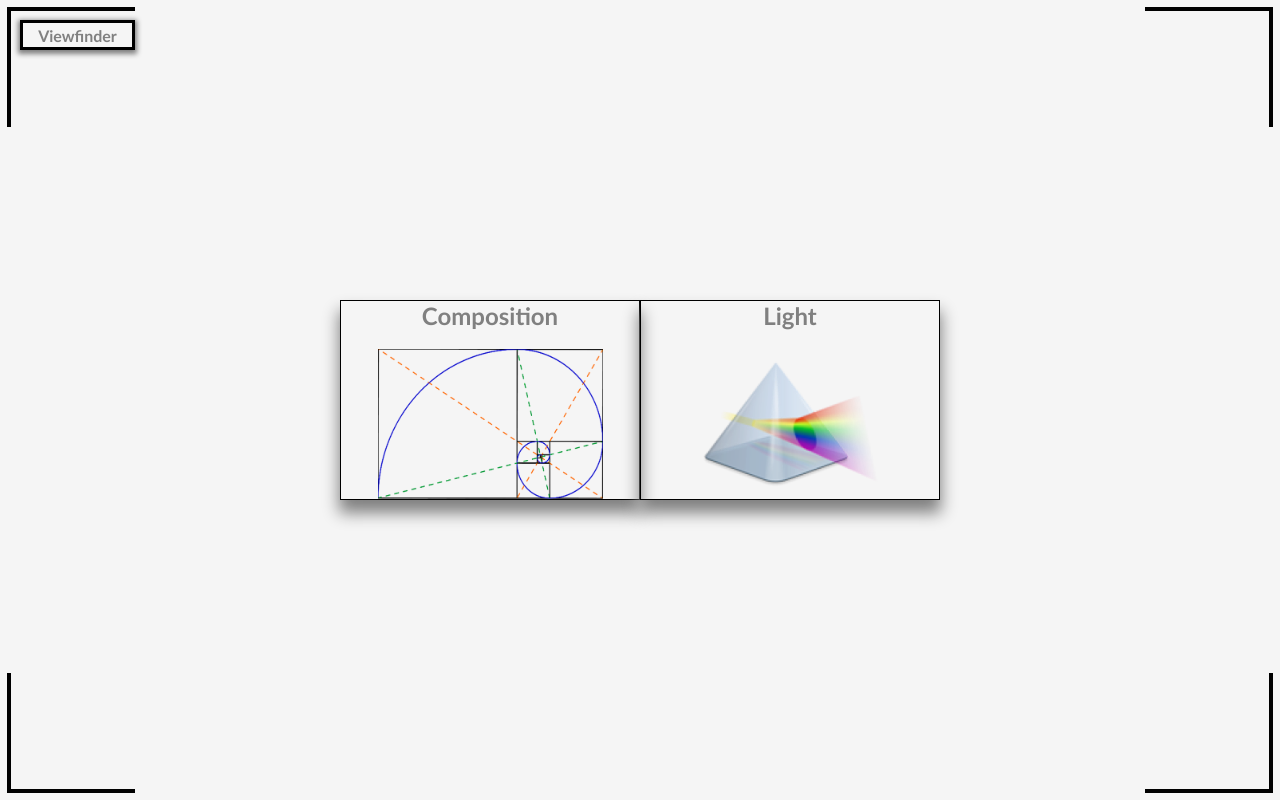
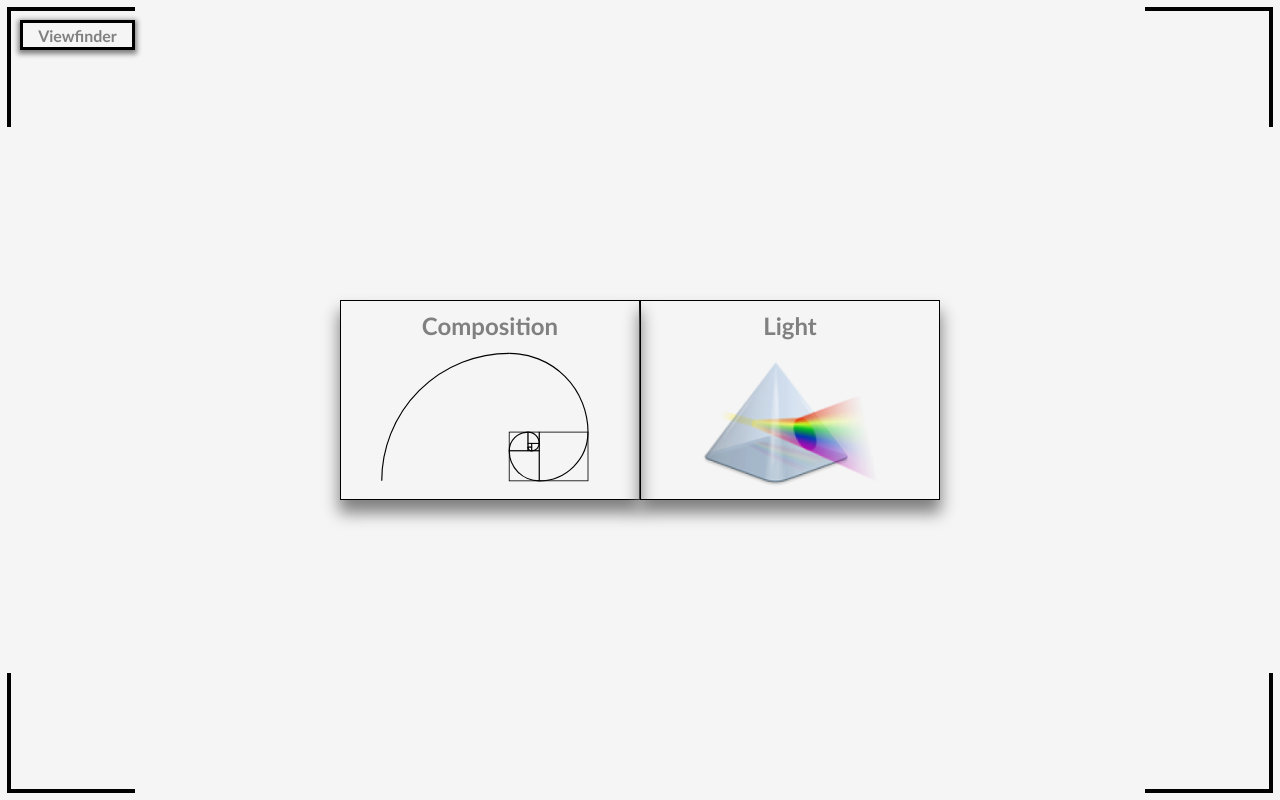
Before and after one commit to Skanarky/viewfinder, a React (Create React App) app in the folder client/: page /lessons in a window 1280 px wide. Both pictures are taken after a click on the element 300 px from the left and 400 px from the top of the page. Built offline with nearby package versions, Linux system fonts and the light colour scheme.

Commit message:
changed comp background and new svg properties

```diff
--- a/client/src/style.css
+++ b/client/src/style.css
@@ -448,10 +448,10 @@ iframe:hover {
     font-weight: bold;
     font-size: 1.2em;
     background-repeat: no-repeat;
-    background-position: bottom;
     background-size: auto 80px;
     width: 150px;
     height: 100px;
+    padding-top: 10px;
 }
 
 .composition:hover,
@@ -460,10 +460,12 @@ iframe:hover {
 }
 
 .composition {
-    background-image: url("./pics/goldenspiraloverlay4-2x3.png");
+    background-position: bottom;
+    background-image: url("./pics/Fibonacci_spiral_34.svg");
 }
 
 .prism {
+    background-position: bottom;
     background-image: url("./pics/Prism.png");
 }
 
```
Also changed, not shown: client/src/pics/Fibonacci_spiral_34.svg.
